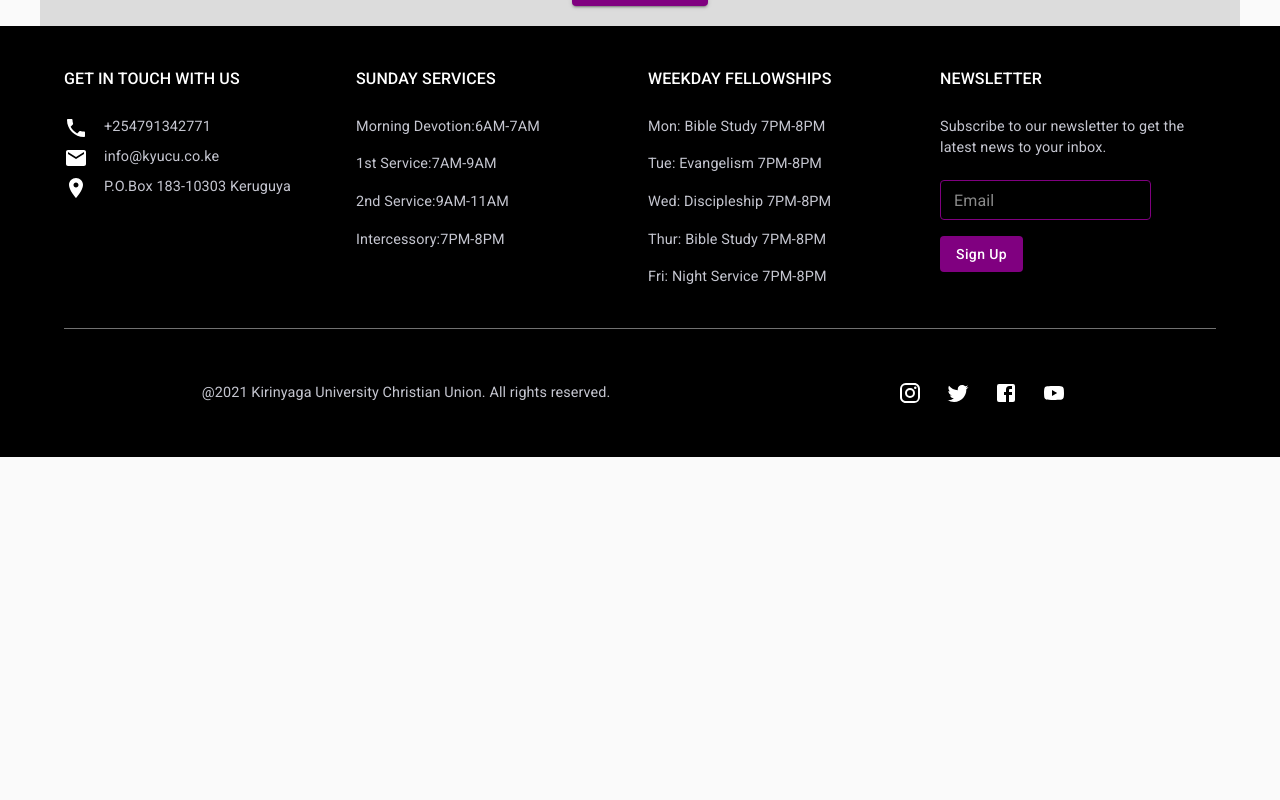
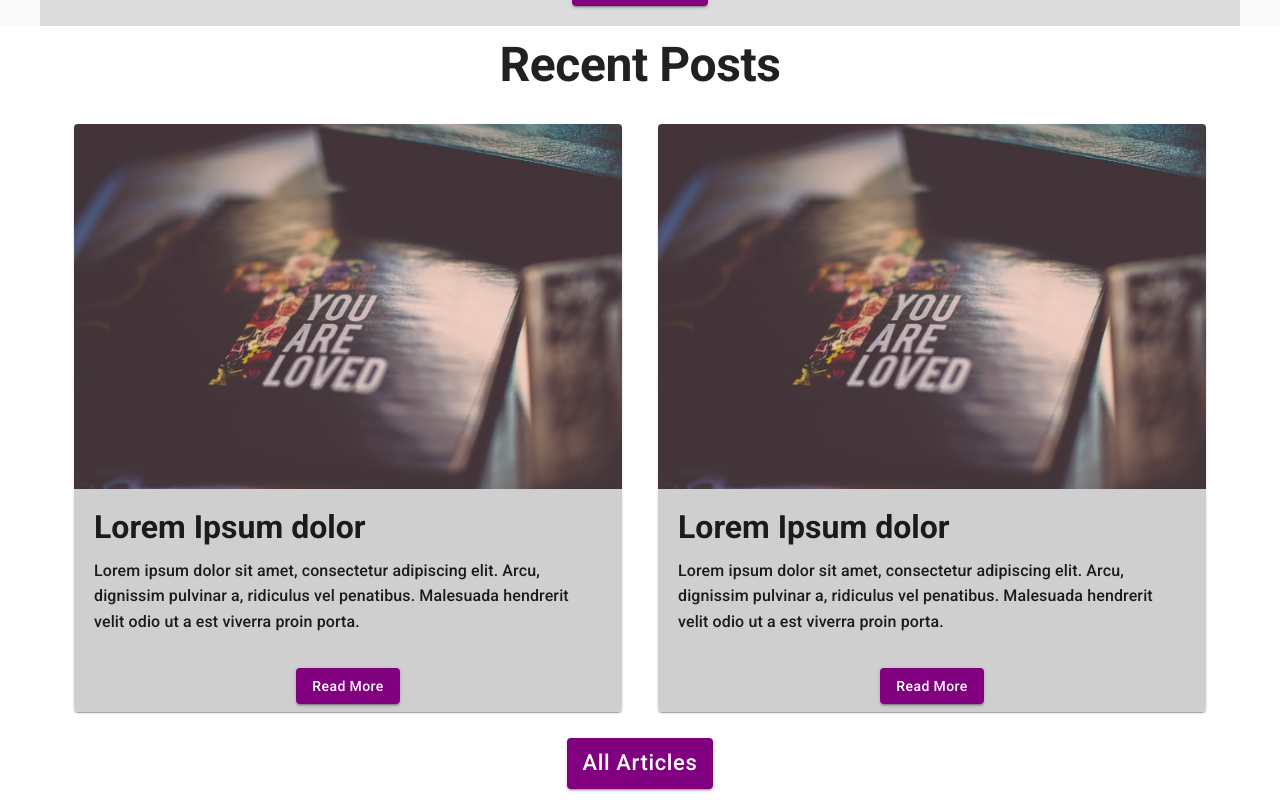
Before and after one commit to KyU-Christian-Union/kyucuwebapp, a React (Create React App) app: page / in a window 1280 px wide. Shown: the part 600-1400 px from the top of the page. Before the commit the page ends 1057 px from the top, so only its background shows below. Built offline with nearby package versions, Linux system fonts and the light colour scheme.

Commit message:
recent posts component

```diff
--- /dev/null
+++ b/src/components/RecentPosts/PostsCard.jsx
@@ -0,0 +1,32 @@
+import React from 'react';
+import Card from '@mui/material/Card';
+import CardActions from '@mui/material/CardActions';
+import CardContent from '@mui/material/CardContent';
+import CardMedia from '@mui/material/CardMedia';
+import Button from '@mui/material/Button';
+import Typography from '@mui/material/Typography';
+import PostImage from '../../assets/images/post_image.jpg';
+
+const PostsCard = () => {
+  return (
+    <Card sx={{ /* maxWidth: 500 */ margin: '10px' }}>
+      <CardMedia component="img" /* height="250" */ image={PostImage} alt="post" sx={{ objectFit: 'cover' }} />
+      <CardContent sx={{ padding: '20px', backgroundColor: '#CFCFCF' }}>
+        <Typography gutterBottom variant="h3" component="div" sx={{ fontWeight: 800 }}>
+          Lorem Ipsum dolor
+        </Typography>
+        <Typography gutterBottom variant="h6" component="div" sx={{ fontWeight: 500 }}>
+          Lorem ipsum dolor sit amet, consectetur adipiscing elit. Arcu, dignissim pulvinar a, ridiculus vel penatibus.
+          Malesuada hendrerit velit odio ut a est viverra proin porta.
+        </Typography>
+      </CardContent>
+      <CardActions sx={{ display: 'flex', justifyContent: 'center', backgroundColor: '#CFCFCF' }}>
+        <Button variant="contained" color="primary">
+          Read More
+        </Button>
+      </CardActions>
+    </Card>
+  );
+};
+
+export default PostsCard;
--- /dev/null
+++ b/src/components/RecentPosts/RecentPosts.jsx
@@ -0,0 +1,48 @@
+import React from 'react';
+import makeStyles from '@mui/styles/makeStyles';
+import { Container, Typography, Button, Grid } from '@mui/material';
+import PostsCard from './PostsCard';
+
+const useStyles = makeStyles(theme => ({
+  postsRoot: {
+    backgroundColor: theme.palette.common.white,
+    padding: 0
+  },
+  postsTypography: {
+    fontWeight: '800',
+    paddingTop: '10px',
+    paddingBottom: '20px'
+  },
+  postsButton: {
+    backgroundColor: theme.palette.primary.main,
+    color: theme.palette.common.white,
+    fontSize: '22px',
+    margin: theme.spacing(2)
+  }
+}));
+
+const RecentPosts = () => {
+  const classes = useStyles();
+  return (
+    <div className={classes.postsRoot}>
+      <Container maxWidth="lg" component="div" sx={{ display: 'flex', alignItems: 'center', flexDirection: 'column' }}>
+        <Typography variant="h2" className={classes.postsTypography} align="center">
+          Recent Posts
+        </Typography>
+        <Grid container spacing={2}>
+          <Grid item xs={12} md={6} sm={6} lg={6}>
+            <PostsCard />
+          </Grid>
+          <Grid item xs={12} md={6} sm={6} lg={6}>
+            <PostsCard />
+          </Grid>
+        </Grid>
+        <Button variant="contained" className={classes.postsButton}>
+          All Articles
+        </Button>
+      </Container>
+    </div>
+  );
+};
+
+export default RecentPosts;
--- a/src/pages/HomePage/HomePage.jsx
+++ b/src/pages/HomePage/HomePage.jsx
@@ -2,12 +2,14 @@ import React from 'react';
 import PublicAppBar from '../../components/AppBars.jsx/PublicAppBar';
 import UpcomingEvents from '../../components/UpcomingEvents/UpcomingEvents';
 import Footer from '../../components/Footer/Footer';
+import RecentPosts from '../../components/RecentPosts/RecentPosts';
 
 const HomePage = () => {
   return (
     <>
       <PublicAppBar />
       <UpcomingEvents />
+      <RecentPosts />
       <Footer />
     </>
   );
```
Also changed, not shown: src/assets/images/post_image.jpg (added).
